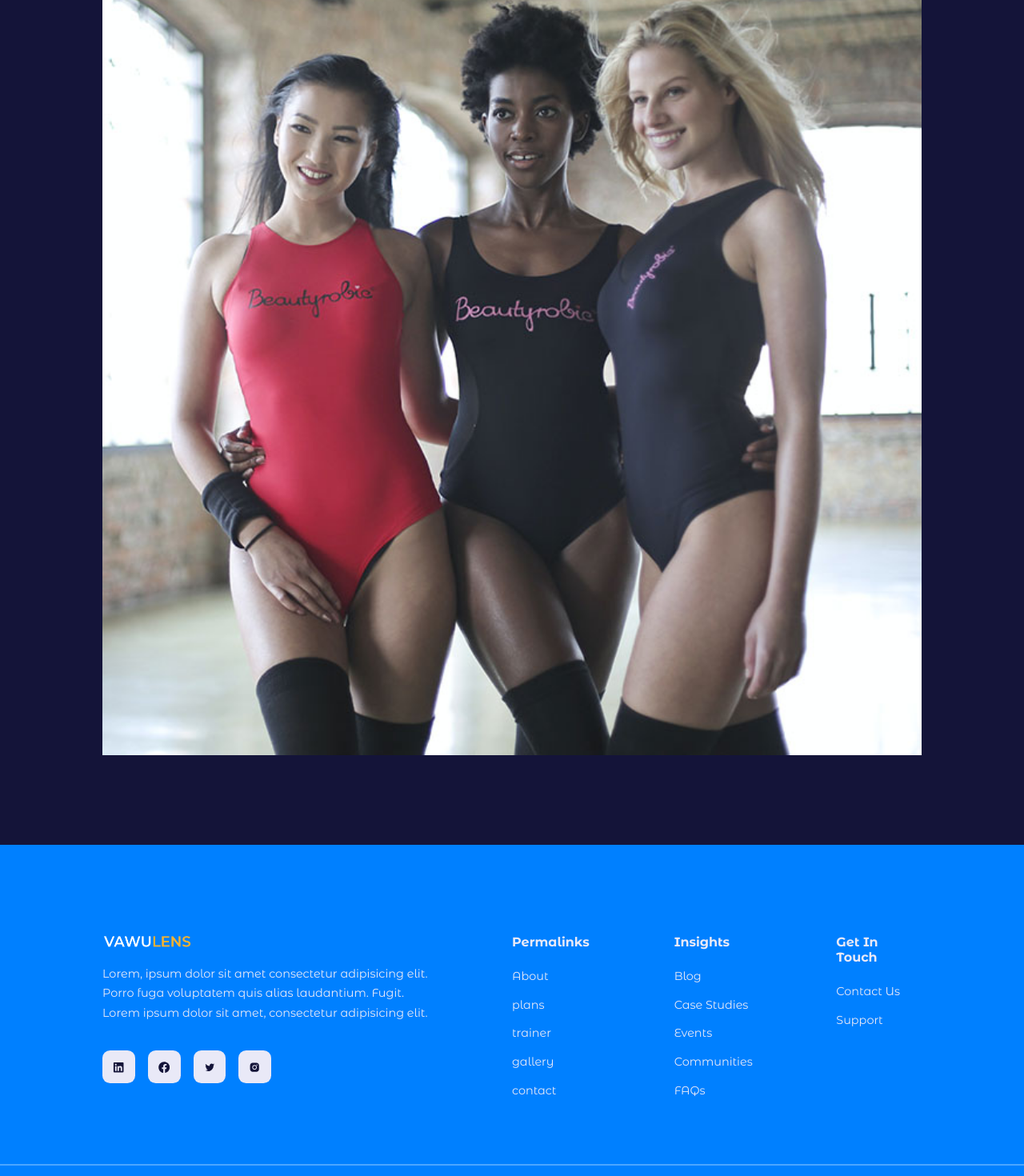
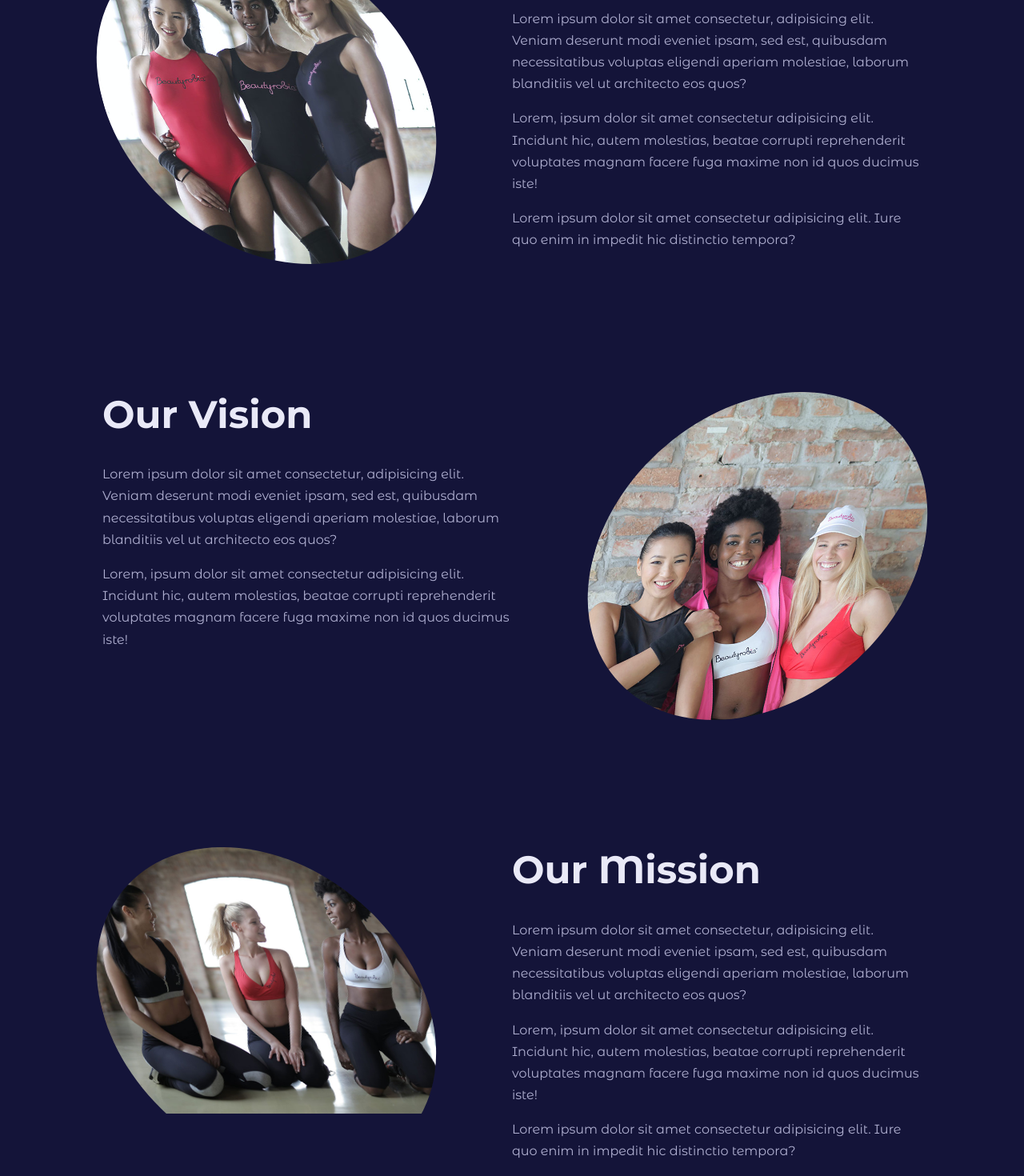
Before and after one commit to JoeTechx/gymlens, a React (Create React App) app: page /about in a window 1280 px wide. Shown: the part 640-2110 px from the top of the page at 80% size. Built offline with nearby package versions, Linux system fonts and the light colour scheme.

Commit message:
feature: Contact page

```diff
--- a/src/pages/about/About.css
+++ b/src/pages/about/About.css
@@ -0,0 +1,75 @@
+.about__section-image{
+    border-radius: 50%;
+    overflow: hidden;
+    transform: skew(15deg);
+    transition: var(--transition);
+}
+
+.about__section-image:nth-child(2){
+    transform: skew(-15deg);
+}
+
+.about__section-image:hover{
+    transform: skew(0);
+}
+
+
+.about__section-content h1{
+    margin-bottom: 2rem;
+}
+
+
+.about__section-content p{
+margin-bottom: 1rem;
+}
+
+.about__story-container, .about__mission-container{
+    display: grid;
+    grid-template-columns: 40% 50%;
+    gap: 10%;
+}
+
+
+.about__vision-container{
+    display: grid;
+    grid-template-columns: 50% 40%;
+    gap: 10%;
+
+}
+
+
+/* MEDIA QUERIES (medium screens) */
+@media screen and (max-width: 1024px) {
+.about__section-image{
+    width: 60%;
+}
+
+.about__section-content{
+    margin-bottom: 1.2rem;
+}
+
+.about__mission-container, .about__vision-container, .about__story-container{
+    grid-template-columns: 1fr;
+    gap: 3rem;
+}
+.about__vision .about__section-image{
+    grid-row: 1;
+}
+}
+
+
+
+
+
+/* MEDIA QUERIES (small screens) */
+@media screen and (max-width: 600px) {
+    .about__section-image{
+        width: 80%;
+        margin: 0 auto;
+    }
+
+    .about__mission-container, .about__vision-container, .about__story-container{
+        gap: 2rem;
+    }
+
+}
--- a/src/pages/about/About.jsx
+++ b/src/pages/about/About.jsx
@@ -1,6 +1,8 @@
 import Header from "../../components/Header";
 import HeaderImage from "../../images/header_bg_1.jpg";
 import StoryImage from "../../images/about1.jpg";
+import VisionImage from "../../images/about2.jpg";
+import MissionImage from "../../images/about3.jpg";
 
 import "./About.css";
 
@@ -13,13 +15,76 @@ const About = () => {
       </Header>
 
       <section className="about__story">
-        <div className="container about__container">
-          <div className="about__section-img">
-            <img src={StoryImage} alt="Our Story"/>
+        <div className="container about__story-container">
+          <div className="about__section-image">
+            <img src={StoryImage} alt="Our Story img" />
           </div>
+          <div className="about__section-content">
+            <h1>Our Story</h1>
+            <p>
+              Lorem ipsum dolor sit amet consectetur, adipisicing elit. Veniam
+              deserunt modi eveniet ipsam, sed est, quibusdam necessitatibus
+              voluptas eligendi aperiam molestiae, laborum blanditiis vel ut
+              architecto eos quos?
+            </p>
+            <p>
+              Lorem, ipsum dolor sit amet consectetur adipisicing elit. Incidunt
+              hic, autem molestias, beatae corrupti reprehenderit voluptates
+              magnam facere fuga maxime non id quos ducimus iste!
+            </p>
+            <p>
+              Lorem ipsum dolor sit amet consectetur adipisicing elit. Iure quo
+              enim in impedit hic distinctio tempora?
+              </p>
+          </div>
+        </div>
+      </section>
+      <section className="about__vision">
+        <div className="container about__vision-container">
+          <div className="about__section-content">
+            <h1>Our Vision</h1>
+            <p>
+              Lorem ipsum dolor sit amet consectetur, adipisicing elit. Veniam
+              deserunt modi eveniet ipsam, sed est, quibusdam necessitatibus
+              voluptas eligendi aperiam molestiae, laborum blanditiis vel ut
+              architecto eos quos?
+            </p>
+            <p>
+              Lorem, ipsum dolor sit amet consectetur adipisicing elit. Incidunt
+              hic, autem molestias, beatae corrupti reprehenderit voluptates
+              magnam facere fuga maxime non id quos ducimus iste!
+            </p>
+          </div>
+          <div className="about__section-image">
+            <img src={VisionImage} alt="Our Vision img" />
+          </div>
+        </div>
+      </section>
 
+      <section className="about__mission">
+        <div className="container about__mission-container">
+          <div className="about__section-image">
+            <img src={MissionImage} alt="Our Mission img" />
+          </div>
+          <div className="about__section-content">
+            <h1>Our Mission</h1>
+            <p>
+              Lorem ipsum dolor sit amet consectetur, adipisicing elit. Veniam
+              deserunt modi eveniet ipsam, sed est, quibusdam necessitatibus
+              voluptas eligendi aperiam molestiae, laborum blanditiis vel ut
+              architecto eos quos?
+            </p>
+            <p>
+              Lorem, ipsum dolor sit amet consectetur adipisicing elit. Incidunt
+              hic, autem molestias, beatae corrupti reprehenderit voluptates
+              magnam facere fuga maxime non id quos ducimus iste!
+            </p>
+            <p>
+              Lorem ipsum dolor sit amet consectetur adipisicing elit. Iure quo
+              enim in impedit hic distinctio tempora?
+              </p>
+          </div>
         </div>
-
       </section>
     </>
   );
--- a/src/pages/contact/Contact.css
+++ b/src/pages/contact/Contact.css
@@ -0,0 +1,25 @@
+.contact__container{
+    display: grid;
+    place-items: center;
+}
+
+.contact__wrapper{
+    width: fit-content;
+    display: flex;
+    gap: 2rem;
+}
+
+
+.contact__wrapper a{
+    background: var(--color-primary);
+    font-size: 2rem;
+    border: 2px solid transparent;
+    transition: var(--transition);
+    padding: 2rem;
+    border-radius: 1.5rem;
+}
+
+.contact__wrapper a{
+    background: transparent;
+    border-color: var(--color-gray-100)
+}
--- a/src/pages/contact/Contact.jsx
+++ b/src/pages/contact/Contact.jsx
@@ -1,8 +1,30 @@
-import React from 'react'
+import Header from "../../components/Header";
+import HeaderImage from "../../images/header_bg_2.jpg"
+import  {MdEmail } from 'react-icons/md'
+import  { BsMessenger } from 'react-icons/bs'
+import  { IoLogoWhatsapp } from 'react-icons/io'
+import './Contact.css'
 
 const Contact = () => {
   return (
-    <div>Contact</div>
+    <>
+    <Header title='Get In Touch'  image={HeaderImage}>
+    Consectetur adipisicing elit. Non ipsa dolorem, rem consequatur eum
+        omnis ex, fuga temporibus qui nesciunt odio aliquam.
+    </Header>
+
+    <section className='contact'>
+      <div className='container contact__container'>
+       <div className='contact__wrapper'>
+        <a href="mailto:oyinjoe23@gmail.com" target="_blank" rel='noreferrer noopener'><MdEmail/></a>
+        <a href="https://m.me/joseph.oyinloye.351" target="_blank" rel='noreferrer noopener'><BsMessenger/></a>
+        <a href="https://wa.me/+2348118276455" target="_blank" rel='noreferrer noopener'><IoLogoWhatsapp/></a>
+       </div>
+
+      </div>
+
+    </section>
+    </>
   )
 }
 
```
